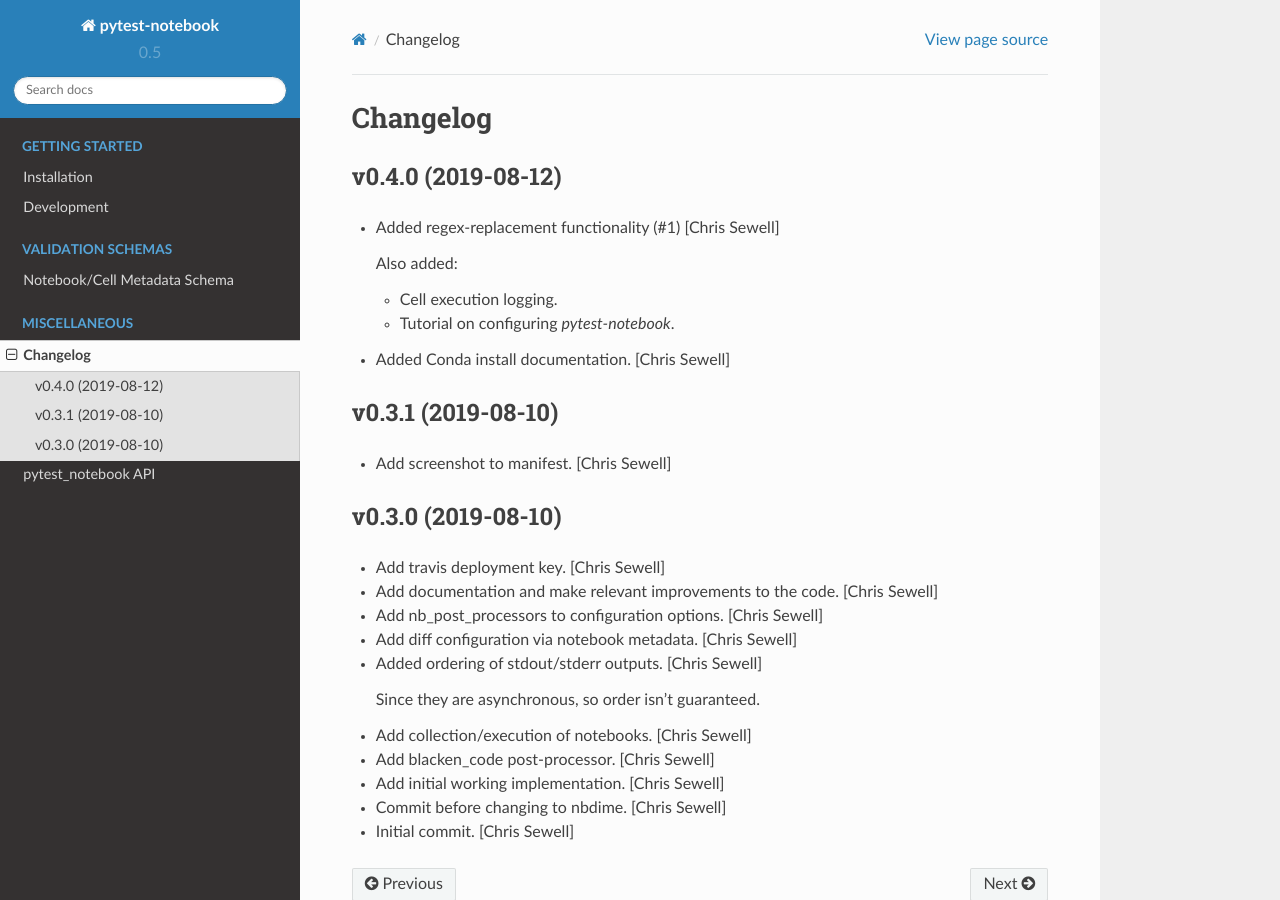
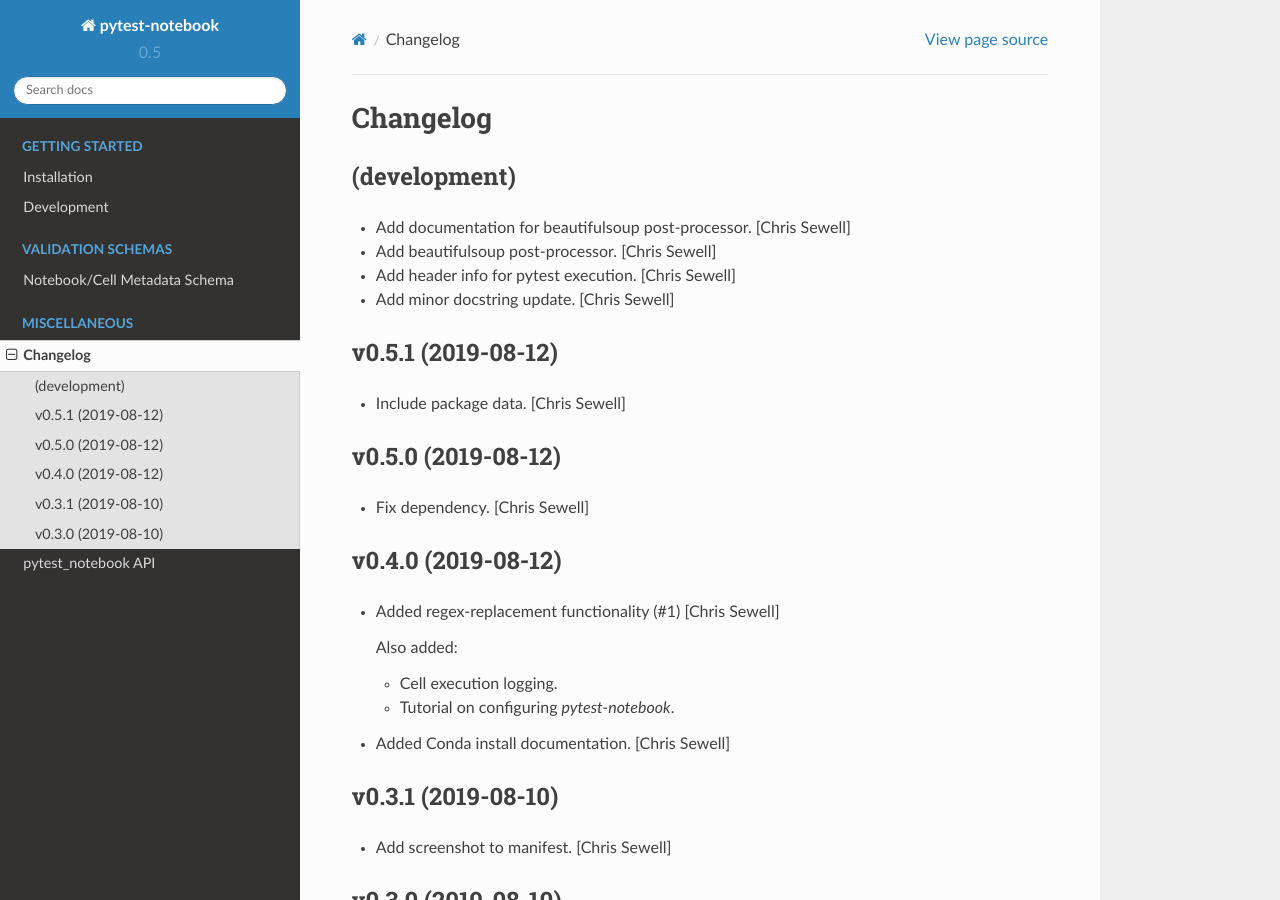
Before and after one commit to chrisjsewell/pytest-notebook, a Sphinx documentation site: the page built from docs/source/changelog.rst, in a window 1280 px wide and 900 px high. Built offline with Sphinx 7.4.7 and the Read the Docs theme 2.0.0, drawn with Linux system fonts in a browser that asks for light colours; pages that are not in the unit, such as notebooks, are missing from menus.

Commit message:
Bump version

```diff
--- a/docs/source/changelog.rst
+++ b/docs/source/changelog.rst
@@ -1,5 +1,26 @@
 Changelog
 =========
+
+
+(development)
+-------------
+- Add documentation for beautifulsoup post-processor. [Chris Sewell]
+
+- Add beautifulsoup post-processor. [Chris Sewell]
+
+- Add header info for pytest execution. [Chris Sewell]
+
+- Add minor docstring update. [Chris Sewell]
+
+
+v0.5.1 (2019-08-12)
+-------------------
+- Include package data. [Chris Sewell]
+
+
+v0.5.0 (2019-08-12)
+-------------------
+- Fix dependency. [Chris Sewell]
 
 
 v0.4.0 (2019-08-12)
--- a/pytest_notebook/__init__.py
+++ b/pytest_notebook/__init__.py
@@ -2,4 +2,4 @@
 
 A pytest plugin for testing Jupyter Notebooks.
 """
-__version__ = "0.5.1"
+__version__ = "0.5.2"
```
Also changed, not shown: 2 other files.
